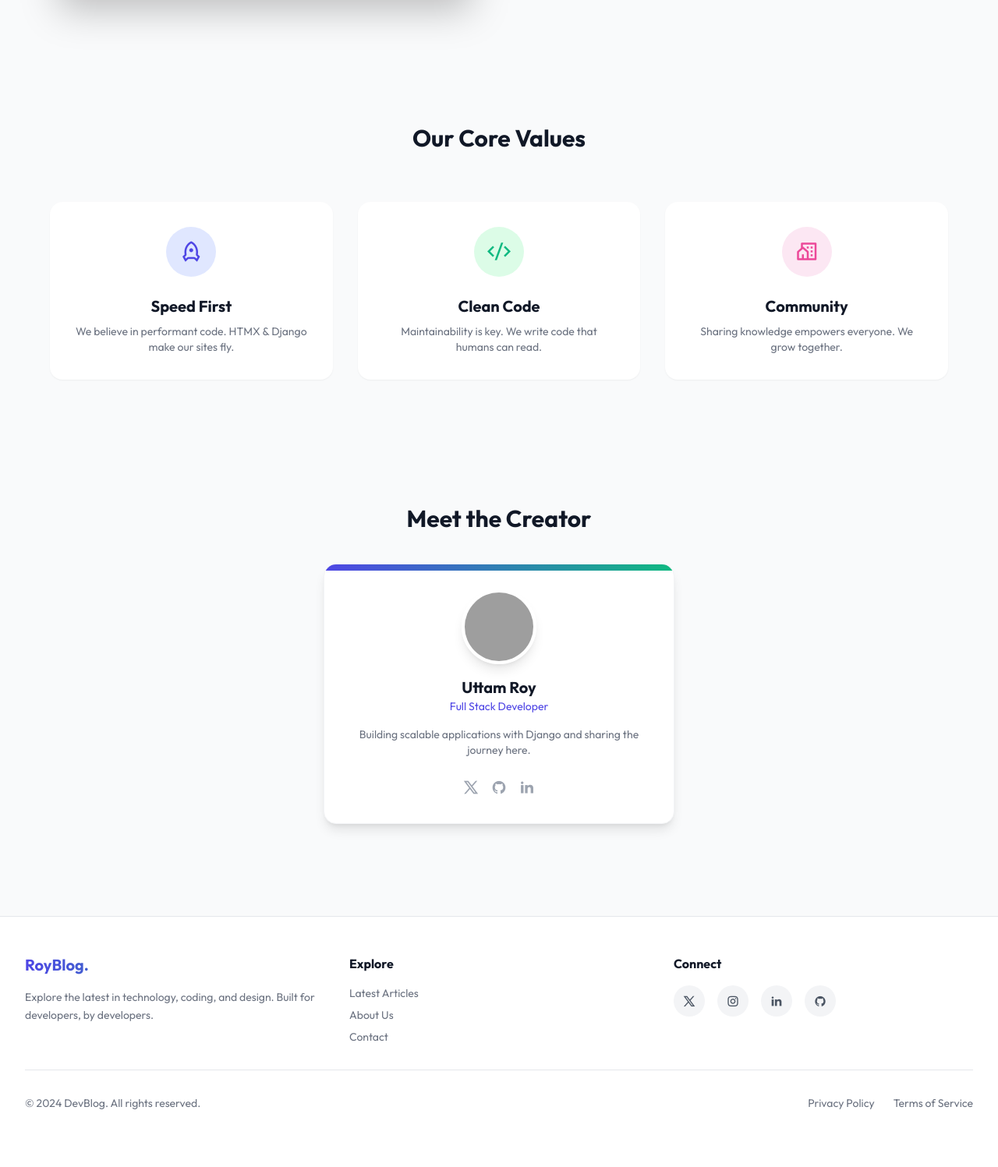
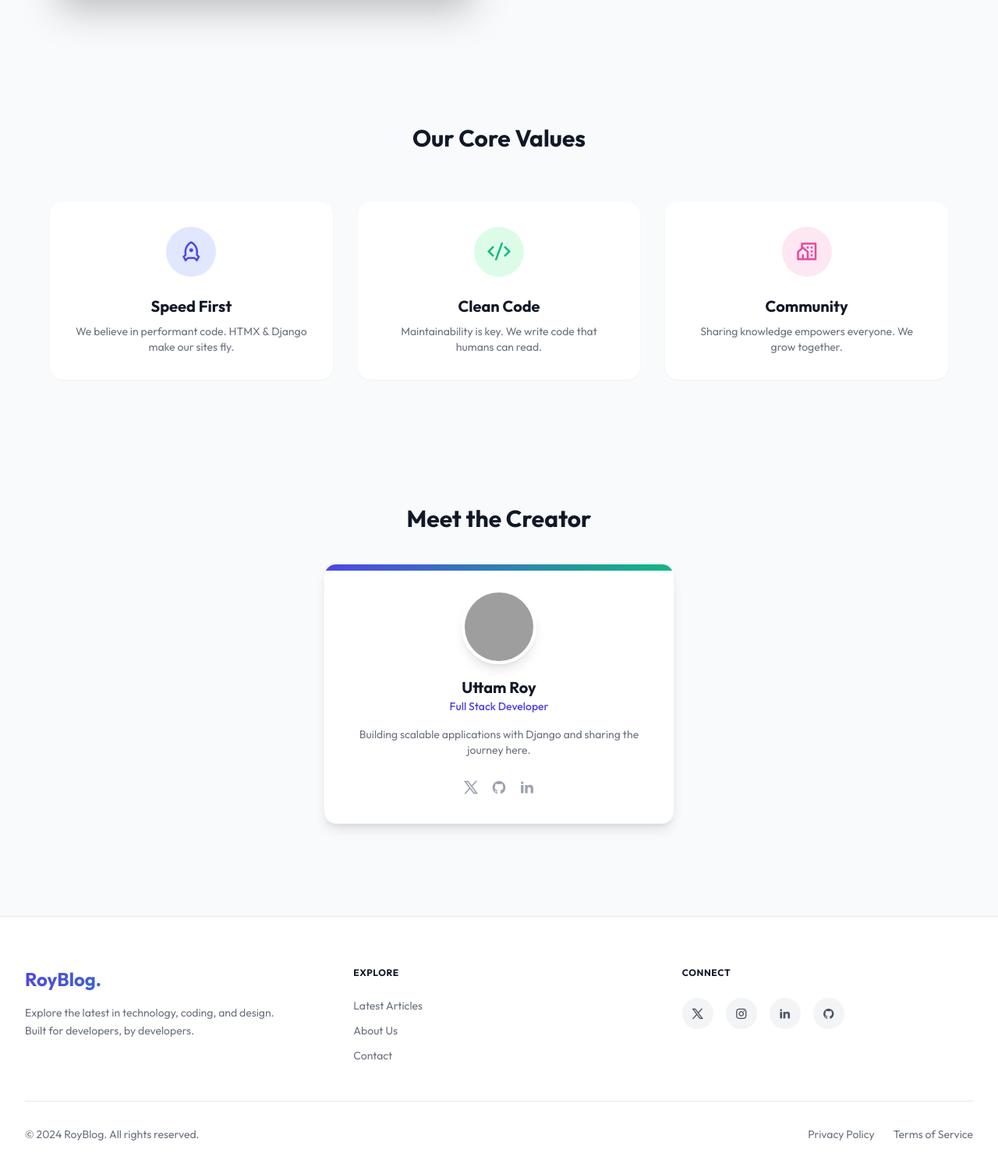
Before and after one commit to 2027cse55uttam-beep/bloging_news_style, a Django app: page /about/ in a window 1280 px wide. Shown: the part 844-2341 px from the top of the page at 78% size. Before the commit the page ends 2267 px from the top, so only its background shows below. Run offline with Django 5.2, Linux system fonts and the light colour scheme; data comes from the database, SQL or seed files in the repository; some libraries are stand-ins or nearby versions; grey boxes are pictures that could not be loaded.

Commit message:
Fixed styling issues and script loading order in base.html

```diff
--- a/templates/base.html
+++ b/templates/base.html
@@ -5,25 +5,29 @@
 <head>
     <meta charset="UTF-8">
     <meta name="viewport" content="width=device-width, initial-scale=1.0">
-    <title>{% block title %}My Modern Blog{% endblock %}</title>
+    <title>{% block title %}RoyBlog - Modern Tech Insights{% endblock %}</title>
 
     <link rel="icon" href="{% static 'images/favicon.png' %}" type="image/png">
 
     <link rel="preconnect" href="https://fonts.googleapis.com">
     <link rel="preconnect" href="https://fonts.gstatic.com" crossorigin>
-    <link href="https://fonts.googleapis.com/css2?family=Outfit:wght@300;400;600;700&display=swap" rel="stylesheet">
+    <link href="https://fonts.googleapis.com/css2?family=Outfit:wght@300;400;500;600;700&display=swap" rel="stylesheet">
 
     <link href="https://cdn.jsdelivr.net/npm/remixicon@4.2.0/fonts/remixicon.css" rel="stylesheet" />
-
-    <link rel="stylesheet" href="{% static 'css/style.css' %}">
 
     <script src="https://cdn.tailwindcss.com"></script>
 
     <script src="{% static 'js/custom.js' %}"></script>
 
+    <link rel="stylesheet" href="{% static 'css/style.css' %}">
+
     <script src="https://unpkg.com/htmx.org@1.9.6"></script>
     <script defer src="https://cdn.jsdelivr.net/npm/alpinejs@3.x.x/dist/cdn.min.js"></script>
 
+    <style>
+        /* Fallback aesthetics if Tailwind takes a moment */
+        body { font-family: 'Outfit', sans-serif; }
+    </style>
 </head>
 
 <body x-data="{
@@ -45,84 +49,79 @@
             if (this.darkMode) document.documentElement.classList.add('dark');
             setTimeout(() => this.loading = false, 800);
         }
-    }" :class="darkMode ? 'bg-darkBg text-gray-100' : 'bg-gray-50 text-gray-900'"
-    class="antialiased flex flex-col min-h-screen">
+    }"
+    :class="darkMode ? 'bg-darkBg text-gray-100' : 'bg-gray-50 text-gray-900'"
+    class="antialiased flex flex-col min-h-screen transition-colors duration-300">
 
     {% if messages %}
     <div class="fixed top-4 right-4 z-[120] space-y-2">
         {% for message in messages %}
         <div x-data="{ show: true }" x-show="show" x-init="setTimeout(() => show = false, 4000)"
-            class="px-6 py-4 rounded-xl shadow-xl text-white transform transition-all duration-300 translate-x-0 flex items-center gap-3"
+            class="px-6 py-4 rounded-xl shadow-xl text-white transform transition-all duration-300 translate-x-0 flex items-center gap-3 backdrop-blur-md"
             :class="{
-                'bg-green-500': '{{ message.tags }}' === 'success',
-                'bg-red-500': '{{ message.tags }}' === 'error',
-                'bg-blue-500': '{{ message.tags }}' === 'info'
+                'bg-green-600/90': '{{ message.tags }}' === 'success',
+                'bg-red-600/90': '{{ message.tags }}' === 'error',
+                'bg-blue-600/90': '{{ message.tags }}' === 'info'
              }">
             <i class="ri-notification-3-line text-xl"></i>
-            <span class="font-bold">{{ message }}</span>
-            <button @click="show = false" class="ml-2 hover:text-gray-200"><i class="ri-close-line"></i></button>
+            <span class="font-medium">{{ message }}</span>
+            <button @click="show = false" class="ml-2 hover:text-gray-200 transition"><i class="ri-close-line"></i></button>
         </div>
         {% endfor %}
     </div>
     {% endif %}
 
-    <div x-show="loading" x-transition:leave="transition ease-in duration-500" x-transition:leave-start="opacity-100"
-        x-transition:leave-end="opacity-0"
-        class="fixed inset-0 z-[100] bg-white dark:bg-darkBg flex flex-col items-center justify-center">
+    <div x-show="loading"
+        x-transition:leave="transition ease-in duration-500" x-transition:leave-start="opacity-100" x-transition:leave-end="opacity-0"
+        class="fixed inset-0 z-[100] bg-white dark:bg-slate-900 flex flex-col items-center justify-center">
 
-        <div class="relative flex items-center justify-center">
-            <div class="absolute w-24 h-24 bg-primary/20 rounded-full animate-ping"></div>
-            <div class="absolute w-16 h-16 bg-primary/40 rounded-full animate-pulse"></div>
-            <span
-                class="relative text-2xl font-bold bg-clip-text text-transparent bg-gradient-to-r from-primary to-secondary z-10">
+        <div class="relative flex items-center justify-center mb-4">
+            <div class="absolute w-24 h-24 bg-indigo-500/20 rounded-full animate-ping"></div>
+            <div class="absolute w-16 h-16 bg-indigo-500/40 rounded-full animate-pulse"></div>
+            <span class="relative text-3xl font-extrabold bg-clip-text text-transparent bg-gradient-to-r from-indigo-600 to-emerald-500 z-10">
                 RoyBlog.
             </span>
         </div>
-        <p class="mt-4 text-sm text-gray-500 font-medium animate-pulse">Loading amazing content...</p>
+        <p class="text-sm text-gray-500 font-medium animate-pulse tracking-wide">Loading amazing content...</p>
     </div>
 
-    <nav class="sticky top-0 z-50 border-b border-gray-200 dark:border-gray-800 bg-white/90 dark:bg-darkBg/90 backdrop-blur-md">
+    <nav class="sticky top-0 z-50 border-b border-gray-200 dark:border-gray-800 bg-white/80 dark:bg-slate-900/80 backdrop-blur-md transition-colors duration-300">
         <div class="max-w-7xl mx-auto px-4 sm:px-6 lg:px-8">
             <div class="flex justify-between h-16 items-center">
 
                 <div class="flex-shrink-0 flex items-center">
-                    <a href="{% url 'home' %}"
-                        class="text-2xl font-bold bg-clip-text text-transparent bg-gradient-to-r from-primary to-secondary">
+                    <a href="{% url 'home' %}" class="text-2xl font-extrabold bg-clip-text text-transparent bg-gradient-to-r from-indigo-600 to-emerald-500 tracking-tight hover:opacity-80 transition">
                         RoyBlog.
                     </a>
                 </div>
 
                 <div class="hidden md:flex space-x-8 items-center">
-                    <a href="{% url 'home' %}" class="hover:text-primary transition font-medium">Home</a>
-                    <a href="{% url 'about' %}" class="hover:text-primary transition font-medium">About Us</a>
+                    <a href="{% url 'home' %}" class="text-sm font-medium hover:text-indigo-600 dark:hover:text-indigo-400 transition-colors">Home</a>
+                    <a href="{% url 'about' %}" class="text-sm font-medium hover:text-indigo-600 dark:hover:text-indigo-400 transition-colors">About Us</a>
 
                     {% for cat in all_categories %}
-                    <a href="{% url 'category_page' cat.slug %}" class="hover:text-primary transition font-medium">
+                    <a href="{% url 'category_page' cat.slug %}" class="text-sm font-medium hover:text-indigo-600 dark:hover:text-indigo-400 transition-colors">
                         {{ cat.name }}
                     </a>
                     {% endfor %}
 
-                    <button @click="toggleTheme()"
-                        class="p-2 rounded-full hover:bg-gray-200 dark:hover:bg-gray-800 transition focus:outline-none">
-                        <i class="ri-moon-line text-xl" x-show="!darkMode"></i>
-                        <i class="ri-sun-line text-xl text-yellow-400" x-show="darkMode" style="display: none;"></i>
+                    <button @click="toggleTheme()" class="p-2 rounded-full hover:bg-gray-100 dark:hover:bg-gray-800 text-gray-600 dark:text-gray-300 transition focus:outline-none focus:ring-2 focus:ring-indigo-500">
+                        <i class="ri-moon-line text-lg" x-show="!darkMode"></i>
+                        <i class="ri-sun-line text-lg text-yellow-400" x-show="darkMode" style="display: none;"></i>
                     </button>
 
-                    <button @click="newsletterOpen = true"
-                        class="bg-primary text-white px-5 py-2 rounded-full hover:bg-indigo-700 transition shadow-lg shadow-indigo-500/30 font-medium">
+                    <button @click="newsletterOpen = true" class="bg-indigo-600 text-white px-5 py-2.5 rounded-full text-sm font-semibold hover:bg-indigo-700 transition-all shadow-lg shadow-indigo-500/30 transform hover:-translate-y-0.5">
                         Subscribe
                     </button>
                 </div>
 
                 <div class="flex items-center md:hidden gap-4">
-                    <button @click="toggleTheme()"
-                        class="p-2 rounded-full hover:bg-gray-200 dark:hover:bg-gray-800 transition">
+                    <button @click="toggleTheme()" class="p-2 rounded-full hover:bg-gray-100 dark:hover:bg-gray-800 transition">
                         <i class="ri-moon-line text-xl" x-show="!darkMode"></i>
                         <i class="ri-sun-line text-xl text-yellow-400" x-show="darkMode" style="display: none;"></i>
                     </button>
 
-                    <button @click="mobileMenuOpen = !mobileMenuOpen"
-                        class="text-gray-600 dark:text-gray-200 focus:outline-none">
+                    <button @click="mobileMenuOpen = !mobileMenuOpen" class="text-gray-600 dark:text-gray-200 focus:outline-none p-1">
                         <i class="ri-menu-4-line text-2xl" x-show="!mobileMenuOpen"></i>
                         <i class="ri-close-line text-2xl" x-show="mobileMenuOpen" x-cloak></i>
                     </button>
@@ -131,35 +130,30 @@
         </div>
 
         <div x-show="mobileMenuOpen" @click.away="mobileMenuOpen = false"
-            x-transition:enter="transition ease-out duration-200" x-transition:enter-start="opacity-0 -translate-y-2"
-            x-transition:enter-end="opacity-100 translate-y-0" x-transition:leave="transition ease-in duration-150"
-            x-transition:leave-start="opacity-100 translate-y-0" x-transition:leave-end="opacity-0 -translate-y-2"
-            class="absolute top-16 left-0 w-full bg-white dark:bg-gray-900 border-b border-gray-200 dark:border-gray-700 shadow-2xl md:hidden z-50"
+            x-transition:enter="transition ease-out duration-200" x-transition:enter-start="opacity-0 -translate-y-2" x-transition:enter-end="opacity-100 translate-y-0"
+            x-transition:leave="transition ease-in duration-150" x-transition:leave-start="opacity-100 translate-y-0" x-transition:leave-end="opacity-0 -translate-y-2"
+            class="absolute top-16 left-0 w-full bg-white/95 dark:bg-slate-900/95 border-b border-gray-200 dark:border-gray-700 shadow-2xl md:hidden z-50 backdrop-blur-xl"
             x-cloak>
+
             <div class="px-4 py-6 space-y-3">
-                <a href="{% url 'home' %}"
-                    class="block px-4 py-3 rounded-xl text-base font-medium hover:bg-gray-50 dark:hover:bg-gray-800 transition">
-                    <i class="ri-home-line mr-2 text-primary"></i> Home
+                <a href="{% url 'home' %}" class="flex items-center px-4 py-3 rounded-xl text-base font-medium hover:bg-gray-50 dark:hover:bg-slate-800 transition-colors">
+                    <i class="ri-home-line mr-3 text-indigo-500"></i> Home
                 </a>
-                <a href="{% url 'about' %}"
-                    class="block px-4 py-3 rounded-xl text-base font-medium hover:bg-gray-50 dark:hover:bg-gray-800 transition">
-                    <i class="ri-team-line mr-2 text-primary"></i> About Us
+                <a href="{% url 'about' %}" class="flex items-center px-4 py-3 rounded-xl text-base font-medium hover:bg-gray-50 dark:hover:bg-slate-800 transition-colors">
+                    <i class="ri-team-line mr-3 text-indigo-500"></i> About Us
                 </a>
 
                 {% for cat in all_categories %}
-                <a href="{% url 'category_page' cat.slug %}"
-                    class="block px-4 py-3 rounded-xl text-base font-medium hover:bg-gray-50 dark:hover:bg-gray-800 transition">
-                    <i class="ri-hashtag mr-2 text-secondary"></i> {{ cat.name }}
+                <a href="{% url 'category_page' cat.slug %}" class="flex items-center px-4 py-3 rounded-xl text-base font-medium hover:bg-gray-50 dark:hover:bg-slate-800 transition-colors">
+                    <i class="ri-hashtag mr-3 text-emerald-500"></i> {{ cat.name }}
                 </a>
                 {% endfor %}
 
-                <a href="{% url 'contact' %}"
-                    class="block px-4 py-3 rounded-xl text-base font-medium hover:bg-gray-50 dark:hover:bg-gray-800 transition">
-                    <i class="ri-mail-send-line mr-2 text-primary"></i> Contact
+                <a href="{% url 'contact' %}" class="flex items-center px-4 py-3 rounded-xl text-base font-medium hover:bg-gray-50 dark:hover:bg-slate-800 transition-colors">
+                    <i class="ri-mail-send-line mr-3 text-indigo-500"></i> Contact
                 </a>
 
-                <button @click="newsletterOpen = true; mobileMenuOpen = false"
-                    class="block w-full text-center mt-4 bg-primary text-white px-5 py-3 rounded-xl font-bold shadow-lg">
+                <button @click="newsletterOpen = true; mobileMenuOpen = false" class="w-full text-center mt-6 bg-indigo-600 text-white px-5 py-3.5 rounded-xl font-bold shadow-lg hover:bg-indigo-700 transition">
                     Subscribe Now
                 </button>
             </div>
@@ -171,56 +165,49 @@
         {% endblock %}
     </main>
 
-    <footer class="bg-white dark:bg-gray-900 border-t border-gray-200 dark:border-gray-800 pt-12 pb-8">
+    <footer class="bg-white dark:bg-slate-900 border-t border-gray-200 dark:border-gray-800 pt-16 pb-8 transition-colors duration-300">
         <div class="max-w-7xl mx-auto px-4 sm:px-6 lg:px-8">
-            <div class="grid grid-cols-1 md:grid-cols-3 gap-8 mb-8">
+            <div class="grid grid-cols-1 md:grid-cols-3 gap-12 mb-12">
 
                 <div class="col-span-1">
-                    <h3
-                        class="text-xl font-bold bg-clip-text text-transparent bg-gradient-to-r from-primary to-secondary mb-4">
+                    <h3 class="text-2xl font-extrabold bg-clip-text text-transparent bg-gradient-to-r from-indigo-600 to-emerald-500 mb-4">
                         RoyBlog.
                     </h3>
-                    <p class="text-gray-500 dark:text-gray-400 text-sm leading-relaxed">
-                        Explore the latest in technology, coding, and design.
-                        Built for developers, by developers.
+                    <p class="text-gray-500 dark:text-gray-400 text-sm leading-relaxed max-w-xs">
+                        Explore the latest in technology, coding, and design. Built for developers, by developers.
                     </p>
                 </div>
 
                 <div>
-                    <h4 class="font-bold mb-4 text-gray-900 dark:text-white">Explore</h4>
-                    <ul class="space-y-2 text-sm text-gray-500 dark:text-gray-400">
-                        <li><a href="{% url 'home' %}" class="hover:text-primary transition">Latest Articles</a></li>
-                        <li><a href="{% url 'about' %}" class="hover:text-primary transition">About Us</a></li>
-                        <li><a href="{% url 'contact' %}" class="hover:text-primary transition">Contact</a></li>
+                    <h4 class="font-bold text-gray-900 dark:text-white mb-6 uppercase tracking-wider text-xs">Explore</h4>
+                    <ul class="space-y-3 text-sm text-gray-500 dark:text-gray-400">
+                        <li><a href="{% url 'home' %}" class="hover:text-indigo-600 dark:hover:text-indigo-400 transition-colors">Latest Articles</a></li>
+                        <li><a href="{% url 'about' %}" class="hover:text-indigo-600 dark:hover:text-indigo-400 transition-colors">About Us</a></li>
+                        <li><a href="{% url 'contact' %}" class="hover:text-indigo-600 dark:hover:text-indigo-400 transition-colors">Contact</a></li>
                     </ul>
                 </div>
 
                 <div>
-                    <h4 class="font-bold mb-4 text-gray-900 dark:text-white">Connect</h4>
+                    <h4 class="font-bold text-gray-900 dark:text-white mb-6 uppercase tracking-wider text-xs">Connect</h4>
                     <div class="flex space-x-4">
-                        <a href="#"
-                            class="w-10 h-10 rounded-full bg-gray-100 dark:bg-gray-800 flex items-center justify-center text-gray-600 dark:text-gray-300 hover:bg-black hover:text-white transition transform hover:-translate-y-1">
+                        <a href="#" class="w-10 h-10 rounded-full bg-gray-100 dark:bg-slate-800 flex items-center justify-center text-gray-600 dark:text-gray-300 hover:bg-black hover:text-white transition-all transform hover:-translate-y-1">
                             <i class="ri-twitter-x-line"></i>
                         </a>
-                        <a href="#"
-                            class="w-10 h-10 rounded-full bg-gray-100 dark:bg-gray-800 flex items-center justify-center text-gray-600 dark:text-gray-300 hover:bg-pink-600 hover:text-white transition transform hover:-translate-y-1">
+                        <a href="#" class="w-10 h-10 rounded-full bg-gray-100 dark:bg-slate-800 flex items-center justify-center text-gray-600 dark:text-gray-300 hover:bg-pink-600 hover:text-white transition-all transform hover:-translate-y-1">
                             <i class="ri-instagram-line"></i>
                         </a>
-                        <a href="#"
-                            class="w-10 h-10 rounded-full bg-gray-100 dark:bg-gray-800 flex items-center justify-center text-gray-600 dark:text-gray-300 hover:bg-blue-600 hover:text-white transition transform hover:-translate-y-1">
+                        <a href="#" class="w-10 h-10 rounded-full bg-gray-100 dark:bg-slate-800 flex items-center justify-center text-gray-600 dark:text-gray-300 hover:bg-blue-600 hover:text-white transition-all transform hover:-translate-y-1">
                             <i class="ri-linkedin-fill"></i>
                         </a>
-                        <a href="#"
-                            class="w-10 h-10 rounded-full bg-gray-100 dark:bg-gray-800 flex items-center justify-center text-gray-600 dark:text-gray-300 hover:bg-gray-900 hover:text-white transition transform hover:-translate-y-1">
+                        <a href="#" class="w-10 h-10 rounded-full bg-gray-100 dark:bg-slate-800 flex items-center justify-center text-gray-600 dark:text-gray-300 hover:bg-gray-800 hover:text-white transition-all transform hover:-translate-y-1">
                             <i class="ri-github-fill"></i>
                         </a>
                     </div>
                 </div>
             </div>
 
-            <div
-                class="border-t border-gray-200 dark:border-gray-800 pt-8 flex flex-col md:flex-row justify-between items-center text-sm text-gray-500 dark:text-gray-400">
-                <p>&copy; 2024 DevBlog. All rights reserved.</p>
+            <div class="border-t border-gray-200 dark:border-gray-800 pt-8 flex flex-col md:flex-row justify-between items-center text-sm text-gray-500 dark:text-gray-400">
+                <p>&copy; 2024 RoyBlog. All rights reserved.</p>
                 <div class="flex space-x-6 mt-4 md:mt-0">
                     <a href="#" class="hover:text-gray-900 dark:hover:text-white transition">Privacy Policy</a>
                     <a href="#" class="hover:text-gray-900 dark:hover:text-white transition">Terms of Service</a>
@@ -229,39 +216,30 @@
         </div>
     </footer>
 
-    <div x-show="newsletterOpen" class="relative z-[60]" aria-labelledby="modal-title" role="dialog" aria-modal="true"
-        x-cloak>
+    <div x-show="newsletterOpen" class="relative z-[60]" aria-labelledby="modal-title" role="dialog" aria-modal="true" x-cloak>
 
-        <div x-show="newsletterOpen" x-transition:enter="ease-out duration-300" x-transition:enter-start="opacity-0"
-            x-transition:enter-end="opacity-100" x-transition:leave="ease-in duration-200"
-            x-transition:leave-start="opacity-100" x-transition:leave-end="opacity-0"
-            class="fixed inset-0 bg-gray-900/50 backdrop-blur-sm transition-opacity"></div>
+        <div x-show="newsletterOpen" x-transition:enter="ease-out duration-300" x-transition:enter-start="opacity-0" x-transition:enter-end="opacity-100"
+             x-transition:leave="ease-in duration-200" x-transition:leave-start="opacity-100" x-transition:leave-end="opacity-0"
+             class="fixed inset-0 bg-gray-900/60 backdrop-blur-sm transition-opacity"></div>
 
         <div class="fixed inset-0 z-10 w-screen overflow-y-auto">
             <div class="flex min-h-full items-center justify-center p-4 text-center sm:p-0">
 
                 <div x-show="newsletterOpen" @click.away="newsletterOpen = false"
-                    x-transition:enter="ease-out duration-300"
-                    x-transition:enter-start="opacity-0 translate-y-4 sm:translate-y-0 sm:scale-95"
-                    x-transition:enter-end="opacity-100 translate-y-0 sm:scale-100"
-                    x-transition:leave="ease-in duration-200"
-                    x-transition:leave-start="opacity-100 translate-y-0 sm:scale-100"
-                    x-transition:leave-end="opacity-0 translate-y-4 sm:translate-y-0 sm:scale-95"
-                    class="relative transform overflow-hidden rounded-2xl bg-white dark:bg-gray-800 text-left shadow-2xl transition-all sm:my-8 sm:w-full sm:max-w-lg border border-gray-100 dark:border-gray-700">
+                     x-transition:enter="ease-out duration-300" x-transition:enter-start="opacity-0 translate-y-4 sm:translate-y-0 sm:scale-95" x-transition:enter-end="opacity-100 translate-y-0 sm:scale-100"
+                     x-transition:leave="ease-in duration-200" x-transition:leave-start="opacity-100 translate-y-0 sm:scale-100" x-transition:leave-end="opacity-0 translate-y-4 sm:translate-y-0 sm:scale-95"
+                     class="relative transform overflow-hidden rounded-2xl bg-white dark:bg-slate-800 text-left shadow-2xl transition-all sm:my-8 sm:w-full sm:max-w-lg border border-gray-100 dark:border-gray-700">
 
-                    <button @click="newsletterOpen = false"
-                        class="absolute top-4 right-4 text-gray-400 hover:text-gray-500 focus:outline-none">
+                    <button @click="newsletterOpen = false" class="absolute top-4 right-4 text-gray-400 hover:text-gray-500 transition focus:outline-none">
                         <i class="ri-close-line text-2xl"></i>
                     </button>
 
                     <div class="px-6 py-8 sm:p-10">
                         <div class="text-center">
-                            <div
-                                class="mx-auto flex h-16 w-16 items-center justify-center rounded-full bg-indigo-100 dark:bg-gray-700 mb-6">
-                                <i class="ri-mail-send-line text-3xl text-primary"></i>
+                            <div class="mx-auto flex h-16 w-16 items-center justify-center rounded-full bg-indigo-50 dark:bg-slate-700 mb-6">
+                                <i class="ri-mail-send-line text-3xl text-indigo-600"></i>
                             </div>
-                            <h3 class="text-2xl font-bold leading-6 text-gray-900 dark:text-white">Subscribe to RoyBlog
-                            </h3>
+                            <h3 class="text-2xl font-bold leading-6 text-gray-900 dark:text-white">Subscribe to RoyBlog</h3>
                             <div class="mt-2">
                                 <p class="text-sm text-gray-500 dark:text-gray-400">
                                     Get the latest tutorials, coding tips, and resources sent directly to your inbox.
@@ -273,10 +251,9 @@
                             {% csrf_token %}
                             <div class="relative">
                                 <input type="email" name="email" required
-                                    class="w-full px-5 py-4 rounded-xl bg-gray-50 dark:bg-gray-900 border border-gray-200 dark:border-gray-600 focus:ring-2 focus:ring-primary focus:outline-none text-gray-900 dark:text-white placeholder-gray-400 transition"
-                                    placeholder="Enter your email">
-                                <button type="submit"
-                                    class="absolute right-2 top-2 bottom-2 bg-primary text-white px-6 rounded-lg font-bold hover:bg-indigo-700 transition shadow-md">
+                                       class="w-full px-5 py-4 rounded-xl bg-gray-50 dark:bg-slate-900 border border-gray-200 dark:border-gray-600 focus:ring-2 focus:ring-indigo-500 focus:outline-none text-gray-900 dark:text-white placeholder-gray-400 transition"
+                                       placeholder="Enter your email">
+                                <button type="submit" class="absolute right-2 top-2 bottom-2 bg-indigo-600 text-white px-6 rounded-lg font-bold hover:bg-indigo-700 transition shadow-md">
                                     Join
                                 </button>
                             </div>
@@ -291,5 +268,4 @@
     </div>
 
 </body>
-
 </html>
```
